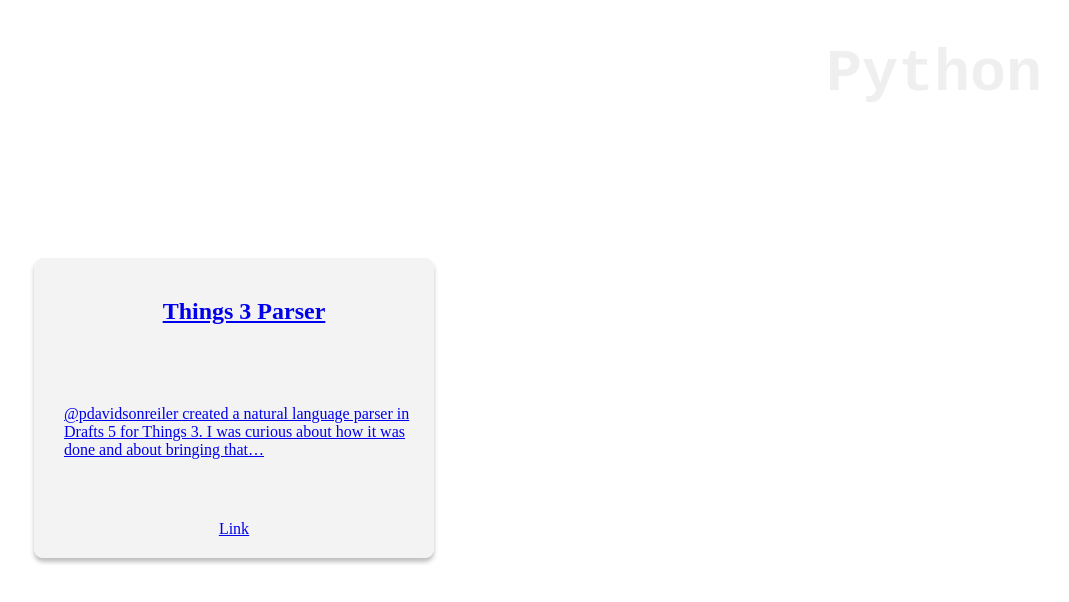
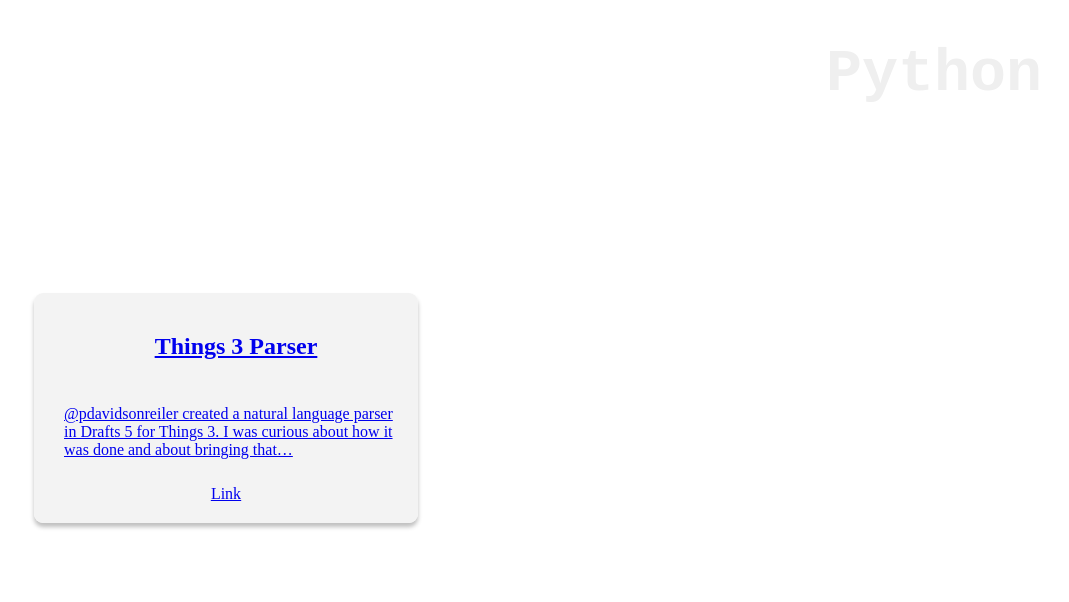
Before and after one commit to dustinknopoff/gatsby-portfolio, a Gatsby site: page /python in a window 1280 px wide. Shown: the whole page, without its empty margins (102-1171 px from the left). Built offline with nearby package versions, Linux system fonts and the light colour scheme; Gatsby itself is replaced by a stand-in of ours.

```diff
--- a/src/templates/page.module.css
+++ b/src/templates/page.module.css
@@ -2,8 +2,8 @@
   background: rgba(242, 242, 242, 0.89);
   box-shadow: 0px 4px 4px rgba(0, 0, 0, 0.25);
   border-radius: 9px;
-  min-width: 400px;
-  min-height: 300px;
+  /* min-width: 400px;
+  min-height: 300px; */
   display: flex;
   flex-direction: column;
   justify-content: space-between;
```
